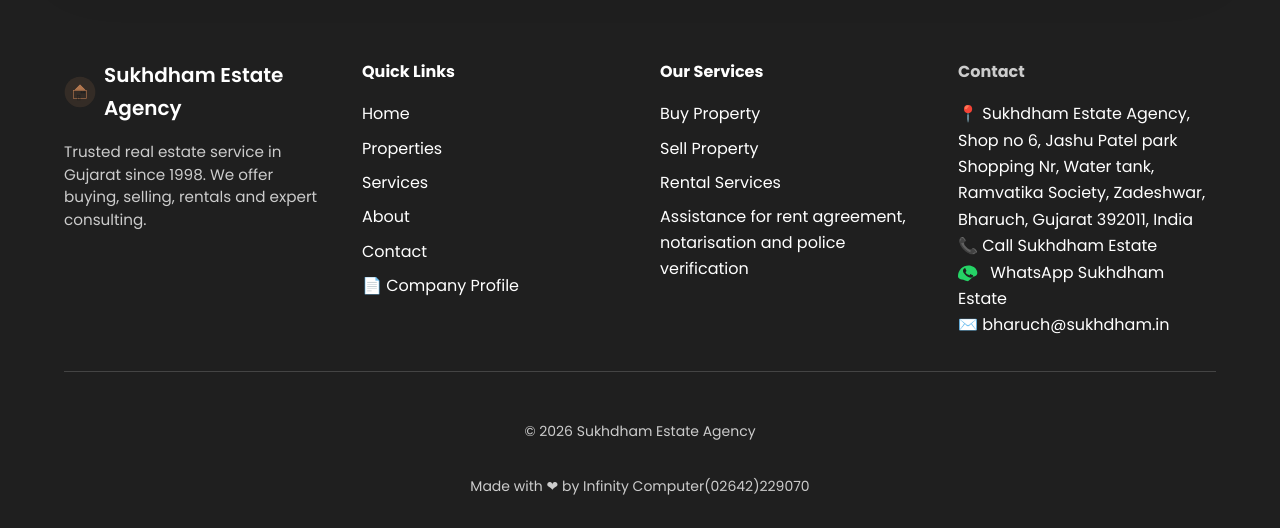
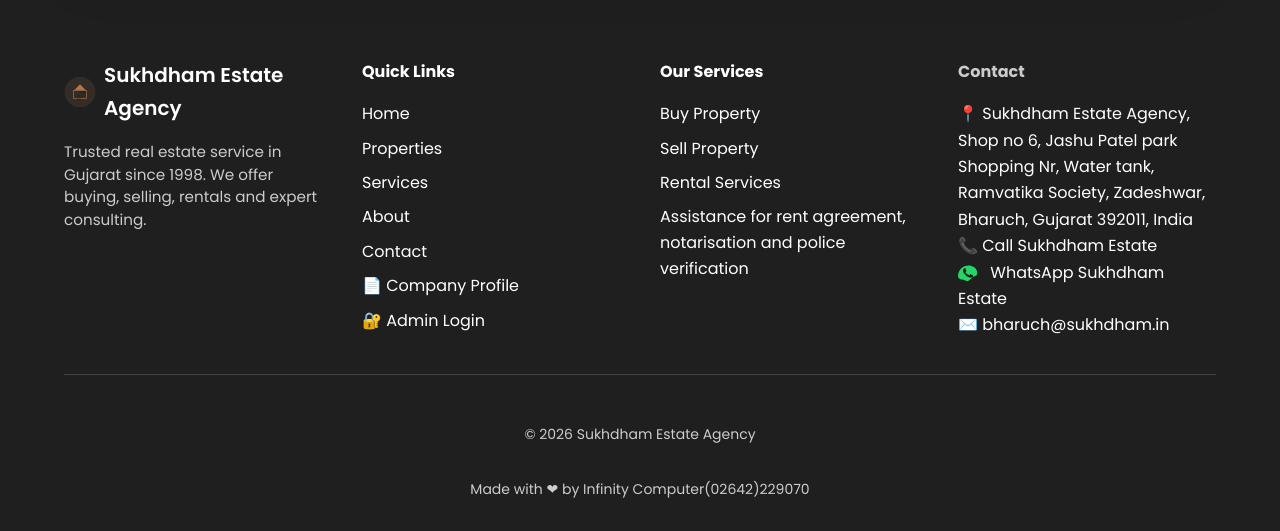
Before and after one commit to infinity-computers/sukh, a PHP site: page /properties.php in a window 1280 px wide. Shown: the part 1323-1854 px from the top of the page. Run offline with PHP 8.4, Linux system fonts and the light colour scheme; data that the repository does not hold is empty.

Commit message:
feat: add admin login link to index and implement reusable footer component

```diff
--- a/components/footer.php
+++ b/components/footer.php
@@ -17,6 +17,7 @@
                     <li><a href="index.html#about">About</a></li>
                     <li><a href="index.html#contact">Contact</a></li>
                     <li><a href="company_profile.html" target="_blank">📄 Company Profile</a></li>
+                    <li><a href="admin/index.php">🔐 Admin Login</a></li>
                 </ul>
             </div>
             <div class="footer-col services-col">
--- a/index.html
+++ b/index.html
@@ -539,6 +539,7 @@
                         <li><a href="#about">About</a></li>
                         <li><a href="#contact">Contact</a></li>
                         <li><a href="company_profile.html" target="_blank">📄 Company Profile</a></li>
+                        <li><a href="admin/index.php">🔐 Admin Login</a></li>
                     </ul>
                 </div>
                 <div class="footer-col services-col">
```
